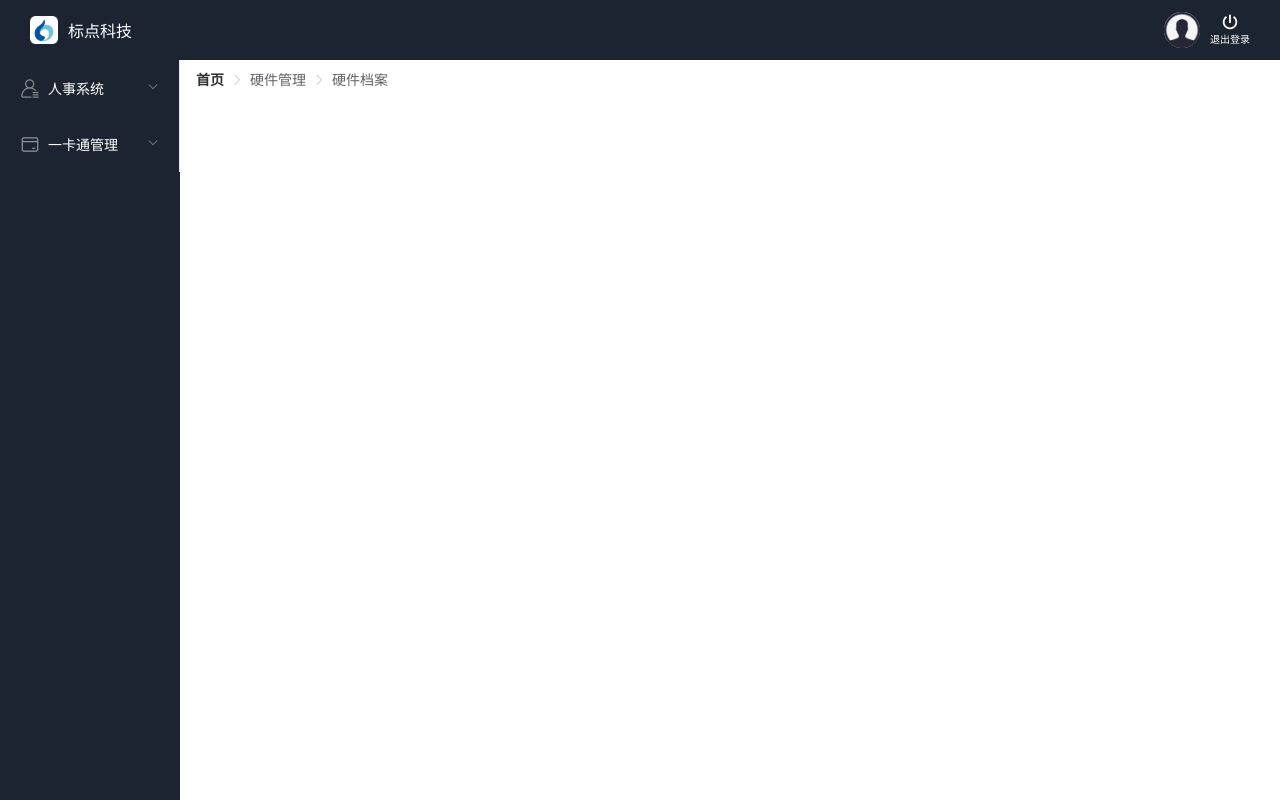
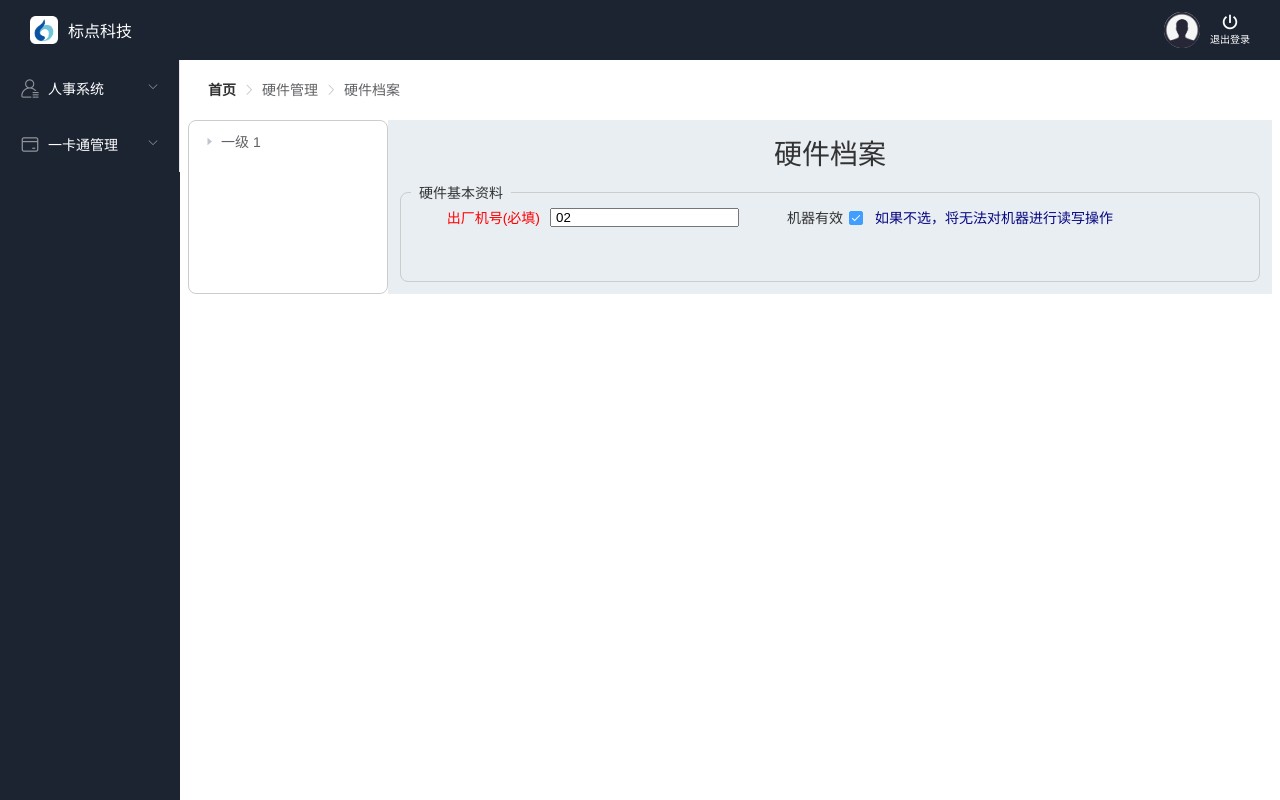
Before and after one commit to BaldwinTong/builderOA, a Vue app: page /#/hardwareFile in a window 1280 px wide. Built offline with nearby package versions, Linux system fonts and the light colour scheme.

Commit message:
硬件档案内容

```diff
--- a/src/views/oneCardPass/hardwareFile.vue
+++ b/src/views/oneCardPass/hardwareFile.vue
@@ -1,5 +1,7 @@
 <template>
   <div>
+    <el-container class="container">
+      <el-header>
         <div class="crumbs">
           <el-breadcrumb separator-class="el-icon-arrow-right">
             <el-breadcrumb-item :to="{ path: '/' }">首页</el-breadcrumb-item>
@@ -7,13 +9,37 @@
             <el-breadcrumb-item>硬件档案</el-breadcrumb-item>
           </el-breadcrumb>
         </div>
-
-    <div class="container">
-      <div class="container-left">
+      </el-header>
+      <el-container>
+        <el-aside width="200px">
+          <el-tree
+            :data="treeData"
+            :props="defaultProps"
+            @node-click="handleNodeClick"
+          ></el-tree>
+        </el-aside>
+        <el-main>
+          <p class="title">硬件档案</p>
+          <div class="fileContent">
+            <div class="file-item">
+              <p class="little-title">硬件基本资料</p>
+              <div class="write-item">
+                <div class="items-left">
+                  <p class="label">出厂机号(必填)</p>
+                  <input type="text" class="inpt" v-model="mechineNum" />
+                </div>
+                <div class="items-right">
+                  <span>机器有效</span>
+                  <el-checkbox v-model="checked"></el-checkbox>
+                  <span class="desc">如果不选，将无法对机器进行读写操作</span>
+                </div>
+              </div>
+            </div>
 
           </div>
-      <!-- <div class="container-right"></div> -->
-    </div>
+        </el-main>
+      </el-container>
+    </el-container>
   </div>
 </template>
 
@@ -22,21 +48,132 @@ export default {
   components: {},
   data() {
     return {
-
+      treeData: [
+        {
+          label: "一级 1",
+          children: [
+            {
+              label: "二级 1-1",
+              children: [
+                {
+                  label: "三级 1-1-1",
+                },
+              ],
+            },
+          ],
+        },
+      ],
+      defaultProps: {
+        children: "children",
+        label: "label",
+      },
+      checked: true,
+      mechineNum:'02'
     };
   },
   created() {},
-  methods: {},
+  methods: {
+    handleNodeClick(data) {
+      console.log(data);
+    },
+  },
   computed: {},
 };
 </script>
 <style lang='less' scoped>
 .crumbs {
-  height: 40px;
+  height: 60px;
   display: flex;
   align-items: center;
-  padding: 0 16px;
   box-sizing: border-box;
+}
+
+.container {
+  height: 100% !important;
+  padding: 0 8px;
+  box-sizing: border-box;
+}
+
+.el-header {
   background-color: #fff;
+  color: #333;
+  line-height: 60px;
+}
+
+.el-aside {
+  background-color: #fff;
+  color: #333;
+  text-align: center;
+  line-height: 200px;
+  padding: 8px;
+  box-sizing: border-box;
+  border: 1px solid #ccc;
+  border-radius: 8px;
+}
+
+.el-main {
+  background-color: #e9eef3;
+  color: #333;
+  padding: 12px;
+  box-sizing: border-box;
+  .title{
+    width: 100%;
+    text-align: center;
+    font-size: 28px;
+  }
+  .fileContent{
+    width: 100%;
+    min-height: 90px;
+    border: 1px solid #ccc;
+    border-radius: 8px;
+    padding: 14px;
+    box-sizing: border-box;
+    margin-top: 20px;
+    position: relative;
+    .little-title{
+      width: 100px;
+      height: 24px;
+      line-height: 24px;
+      position: absolute;
+      top: -12px;
+      left: 10px;
+      background-color: #e9eef3;
+      text-align: center;
+      font-size: 14px;
+    }
+    .write-item{
+      display: flex;
+      align-items: center;
+      font-size: 14px;
+      .items-left{
+        display: flex;
+        align-items: center;
+        .label{
+          width: 125px;
+          text-align: right;
+          color: red;
+        }
+        .inpt{
+          margin-left: 10px;
+          padding: 0 4px;
+          box-sizing: border-box;
+        }
+      }
+      .items-right{
+        margin-left: 48px;
+        span{
+          margin-right: 6px;
+        }
+        .desc{
+          color: #070782;
+          margin-left: 12px;
+        }
+      }
+    }
+  }
+}
+
+body > .el-container {
+  margin-bottom: 40px;
 }
 </style>
```
Also changed, not shown: 1 other file (tests, documents, lock files or other folders). Lines whose indentation alone changed are shown as unchanged.
